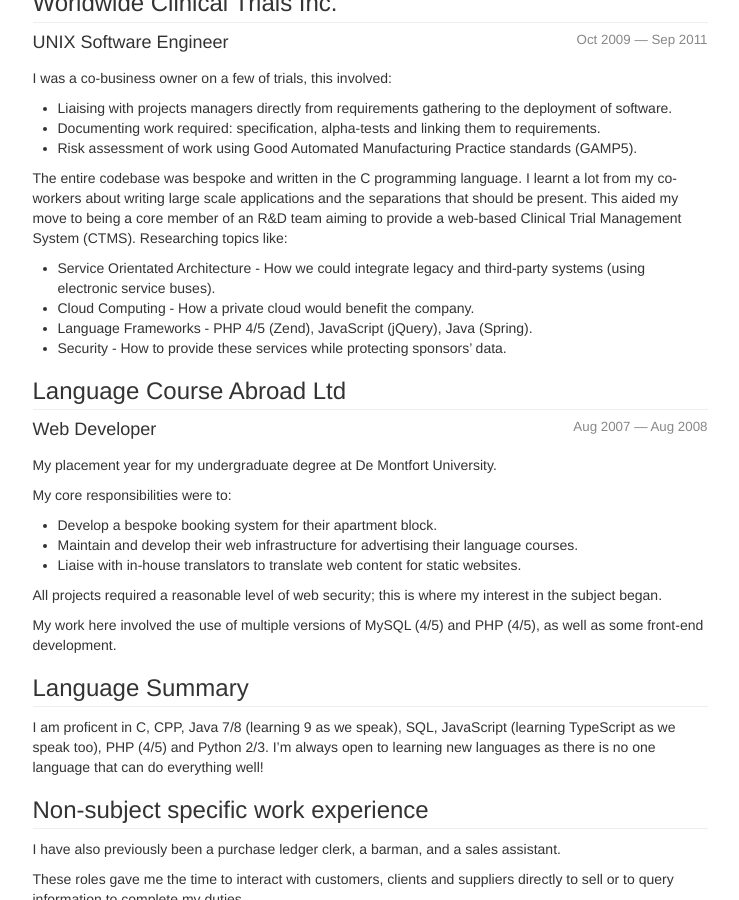
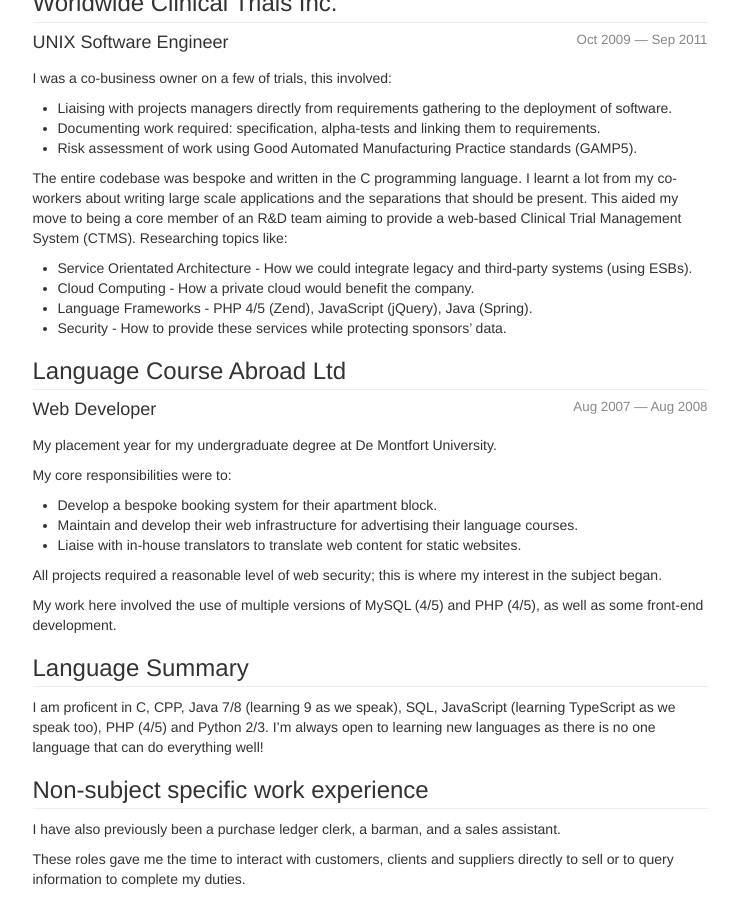
Before and after one commit to sacko87/sacko87.github.io, a Jekyll site: the page built from index.md, in a window 1280 px wide and 900 px high, scrolled down 2171 px. Shown: the whole window, without its empty margins (270-1009 px from the left). Built offline with Jekyll 4.4.1, drawn with Linux system fonts in a browser that asks for light colours; nearby versions of some CDN libraries.

Commit message:
Update index.md

```diff
--- a/index.md
+++ b/index.md
@@ -44,11 +44,11 @@ I was the year's representative on the Staff/Research Students Consultative Comm
 
 <span class="authors">Shaw, A.L., Bordbar, B., <span class="me">Saxon, J.T.</span>, Harrison, K. and Dalton, C.I.</span>, <span class="year">2014</span>, March. <span class="title">Forensic virtual machines: dynamic defence in the cloud via introspection.</span> In <span class="in">Cloud Engineering (IC2E), 2014 IEEE International Conference on</span> (pp. 303-310). IEEE. <a href="/pdf/2014.1.pdf" class="hidden-print" title="Download PDF"><i class="fa fa-file-pdf-o"></i></a>
 
-#### MSC Computer Security <span class="date pull-right">Oct 2011 &mdash; Sep 2012</span>
+<h4 style="page-break-before: always;">MSC Computer Security <span class="date pull-right">Oct 2011 &mdash; Sep 2012</span></h4>
 
 During my summer project, I developed a malformed network packet generation framework that allowed me to craft the necessary ARP packets required to perform a man-in-the-middle attack. My framework used JavaScript, C, and the foreign function interface to allow an easily craftable packet to be placed on a low level device.
 
-<h3 style="page-break-before: always;">De Montfort University, Leicester, United Kingdom</h3>
+### De Montfort University, Leicester, United Kingdom
 
 #### BSc Software Engineering <span class="date pull-right">Oct 2005 &mdash; Aug 2009</span>
 
@@ -100,7 +100,7 @@ I was a co-business owner on a few of trials, this involved:
 
 The entire codebase was bespoke and written in the C programming language. I learnt a lot from my co-workers about writing large scale applications and the separations that should be present. This aided my move to being a core member of an R&D team aiming to provide a web-based Clinical Trial Management System (CTMS). Researching topics like:
 
-  * Service Orientated Architecture - How we could integrate legacy and third-party systems (using electronic service buses).
+  * Service Orientated Architecture - How we could integrate legacy and third-party systems (using ESBs).
   * Cloud Computing - How a private cloud would benefit the company.
   * Language Frameworks - PHP 4/5 (Zend), JavaScript (jQuery), Java (Spring).
   * Security - How to provide these services while protecting sponsors’ data.
```
